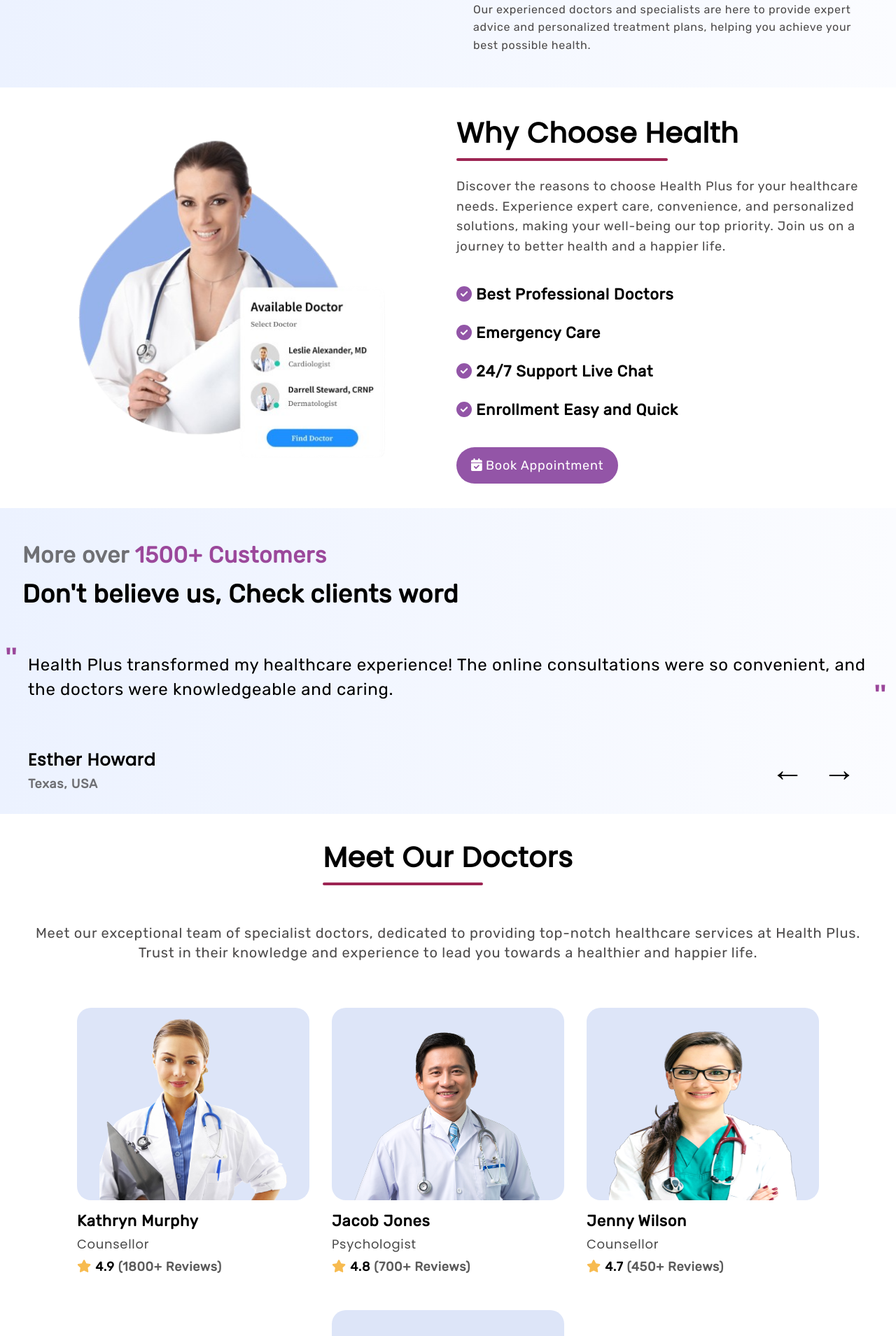
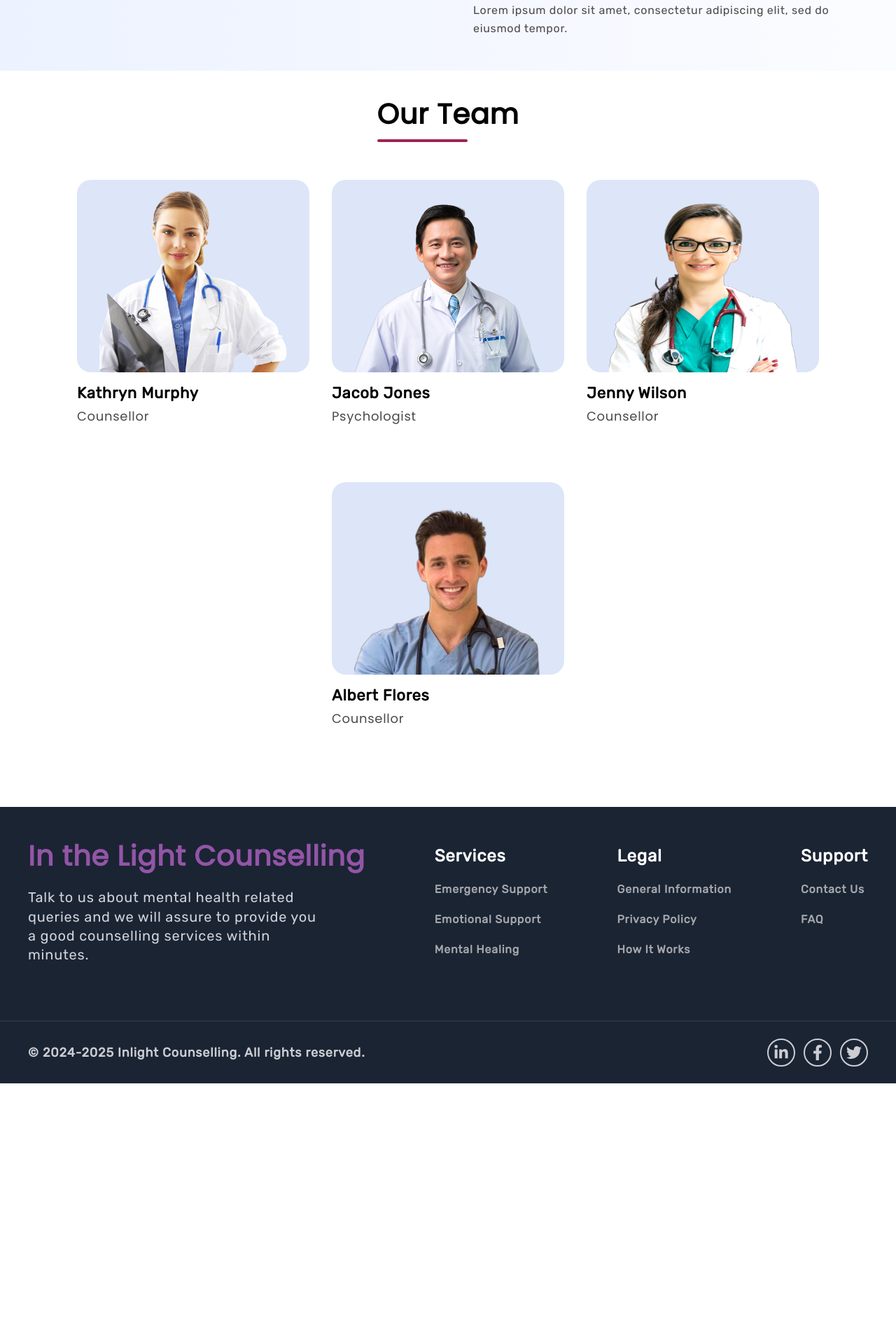
Before and after one commit to pasangdorje/In-the-light-counselling, a React (Create React App) app: page / in a window 1280 px wide. Shown: the part 2100-4009 px from the top of the page at 70% size. After the commit the page ends 3648 px from the top, so only its background shows below. Built offline with nearby package versions, Linux system fonts and the light colour scheme.

Commit message:
Updated in Home Page and Booking Form Changes

```diff
--- a/src/components/About.js
+++ b/src/components/About.js
@@ -15,27 +15,26 @@ function About() {
           <span>About Us</span>
         </h3>
         <p className="about-description">
-          Welcome to Health Plus, your trusted partner for accessible and
-          personalized healthcare. Our expert doctors offer online consultations
-          and specialized services, prioritizing your well-being. Join us on
-          this journey towards a healthier you.
+          Welcome to In the Light Counselling, Lorem ipsum dolor sit amet, consectetur adipiscing elit,
+          sed do eiusmod tempor incididunt ut labore et dolore magna aliqua. Ut enim ad minim veniam,
+          quis nostrud exercitation ullamco laboris nisi ut aliquip ex ea commodo consequat.
         </p>
 
         <h4 className="about-text-title">Your Solutions</h4>
 
         <SolutionStep
-          title="Choose a Specialist"
-          description="Find your perfect specialist and book with ease at Health Plus. Expert doctors prioritize your health, offering tailored care."
+          title="Title 1"
+          description="Lorem ipsum dolor sit amet, consectetur adipiscing elit, sed do eiusmod tempor."
         />
 
         <SolutionStep
-          title="Make a Schedule"
-          description="Choose the date and time that suits you best, and let our dedicated team of medical professionals ensure your well-being with personalized care."
+          title="Title 2"
+          description="Lorem ipsum dolor sit amet, consectetur adipiscing elit, sed do eiusmod tempor."
         />
 
         <SolutionStep
-          title="Get Your Solutions"
-          description="Our experienced doctors and specialists are here to provide expert advice and personalized treatment plans, helping you achieve your best possible health."
+          title="Title 3"
+          description="Lorem ipsum dolor sit amet, consectetur adipiscing elit, sed do eiusmod tempor."
         />
       </div>
     </div>
--- a/src/components/AppointmentForm.js
+++ b/src/components/AppointmentForm.js
@@ -73,18 +73,18 @@ function AppointmentForm() {
     <div className="appointment-form-section">
       <h1 className="legal-siteTitle">
         <Link to="/">
-          Health <span className="legal-siteSign">+</span>
+          In the Light Counselling<span className="legal-siteSign"></span>
         </Link>
       </h1>
 
       <div className="form-container">
         <h2 className="form-title">
-          <span>Book Appointment Online</span>
+          <span>Book Your Appointment</span>
         </h2>
 
         <form className="form-content" onSubmit={handleSubmit}>
           <label>
-            Patient Full Name:
+            Full Name:
             <input
               type="text"
               value={patientName}
@@ -96,7 +96,7 @@ function AppointmentForm() {
 
           <br />
           <label>
-            Patient Phone Number:
+            Phone Number:
             <input
               type="text"
               value={patientNumber}
@@ -108,7 +108,7 @@ function AppointmentForm() {
 
           <br />
           <label>
-            Patient Gender:
+            Gender:
             <select
               value={patientGender}
               onChange={(e) => setPatientGender(e.target.value)}
@@ -117,7 +117,7 @@ function AppointmentForm() {
               <option value="default">Select</option>
               <option value="male">Male</option>
               <option value="female">Female</option>
-              <option value="private">I will inform Doctor only</option>
+              <option value="private">I don't want to disclose</option>
             </select>
             {formErrors.patientGender && <p className="error-message">{formErrors.patientGender}</p>}
           </label>
@@ -154,12 +154,12 @@ function AppointmentForm() {
             Confirm Appointment
           </button>
 
-          <p className="success-message" style={{display: isSubmitted ? "block" : "none"}}>Appointment details has been sent to the patients phone number via SMS.</p>
+          <p className="success-message" style={{display: isSubmitted ? "block" : "none"}}>Appointment  Details is Submitted and We will confirm you accordingly.</p>
         </form>
       </div>
 
       <div className="legal-footer">
-        <p>© 2013-2023 Health+. All rights reserved.</p>
+        <p>© 2024-2025 In the Light Counselling. All rights reserved.</p>
       </div>
 
       <ToastContainer autoClose={5000} limit={1} closeButton={false} />
--- a/src/components/BookAppointment.js
+++ /dev/null
@@ -1,60 +0,0 @@
-import React from "react";
-import Doctor from "../assets/doctor-book-appointment.png";
-import { FontAwesomeIcon } from "@fortawesome/react-fontawesome";
-import {
-  faCircleCheck,
-  faCalendarCheck,
-} from "@fortawesome/free-solid-svg-icons";
-import { useNavigate  } from "react-router-dom";
-import "../styles/BookAppointment.css";
-
-function BookAppointment() {
-  const navigate = useNavigate();
-
-  const handleBookAppointmentClick = () => {
-    navigate("/appointment");
-  };
-
-  return (
-    <div className="ba-section">
-      <div className="ba-image-content">
-        <img src={Doctor} alt="Doctor Group" className="ba-image1" />
-      </div>
-
-      <div className="ba-text-content">
-        <h3 className="ba-title">
-          <span>Why Choose Health</span>
-        </h3>
-        <p className="ba-description">
-          Discover the reasons to choose Health Plus for your healthcare needs.
-          Experience expert care, convenience, and personalized solutions,
-          making your well-being our top priority. Join us on a journey to
-          better health and a happier life.
-        </p>
-
-        <p className="ba-checks ba-check-first">
-          <FontAwesomeIcon icon={faCircleCheck} style={{ color: "#9255a7" }} /> Best Professional Doctors
-        </p>
-        <p className="ba-checks">
-          <FontAwesomeIcon icon={faCircleCheck} style={{ color: "#9255a7" }} /> Emergency Care
-        </p>
-        <p className="ba-checks">
-          <FontAwesomeIcon icon={faCircleCheck} style={{ color: "#9255a7" }} /> 24/7 Support Live Chat
-        </p>
-        <p className="ba-checks ba-check-last">
-          <FontAwesomeIcon icon={faCircleCheck} style={{ color: "#9255a7" }} /> Enrollment Easy and Quick
-        </p>
-
-        <button
-          className="text-appointment-btn"
-          type="button"
-          onClick={handleBookAppointmentClick}
-        >
-          <FontAwesomeIcon icon={faCalendarCheck} /> Book Appointment
-        </button>
-      </div>
-    </div>
-  );
-}
-
-export default BookAppointment;
--- a/src/components/DoctorCard.js
+++ b/src/components/DoctorCard.js
@@ -1,6 +1,4 @@
 import React from "react";
-import { FontAwesomeIcon } from "@fortawesome/react-fontawesome";
-import { faStar } from "@fortawesome/free-solid-svg-icons";
 
 function DoctorCard(props) {
   return (
@@ -8,14 +6,6 @@ function DoctorCard(props) {
       <img src={props.img} alt={props.name} className="dt-card-img" />
       <p className="dt-card-name">{props.name}</p>
       <p className="dt-card-title">{props.title}</p>
-      <p className="dt-card-stars">
-        <FontAwesomeIcon
-          icon={faStar}
-          style={{ color: "#F7BB50", paddingRight: "6px" }}
-        />
-        {props.stars}
-        <span className="dt-card-reviews"> ({props.reviews}+ Reviews)</span>
-      </p>
     </div>
   );
 }
--- a/src/components/Doctors.js
+++ b/src/components/Doctors.js
@@ -11,15 +11,9 @@ function Doctors() {
     <div className="doctor-section" id="doctors">
       <div className="dt-title-content">
         <h3 className="dt-title">
-          <span>Meet Our Doctors</span>
+          <span>Our Team</span>
         </h3>
 
-        <p className="dt-description">
-          Meet our exceptional team of specialist doctors, dedicated to
-          providing top-notch healthcare services at Health Plus. Trust in their
-          knowledge and experience to lead you towards a healthier and happier
-          life.
-        </p>
       </div>
 
       <div className="dt-cards-content">
@@ -27,29 +21,25 @@ function Doctors() {
           img={profile1}
           name="Kathryn Murphy"
           title="Counsellor"
-          stars="4.9"
-          reviews="1800"
+
         />
         <DoctorCard
           img={profile2}
           name="Jacob Jones"
           title="Psychologist"
-          stars="4.8"
-          reviews="700"
+
         />
         <DoctorCard
           img={profile3}
           name="Jenny Wilson"
           title="Counsellor"
-          stars="4.7"
-          reviews="450"
+
         />
         <DoctorCard
           img={profile4}
           name="Albert Flores"
           title="Counsellor"
-          stars="4.8"
-          reviews="500"
+
         />
       </div>
     </div>
--- a/src/components/Footer.js
+++ b/src/components/Footer.js
@@ -1,6 +1,5 @@
 import React from "react";
 import "../styles/Footer.css";
-import SubscribeNewsletter from "./SubscribeNewsletter";
 import { Link } from "react-router-dom";
 
 function Footer() {
@@ -10,35 +9,29 @@ function Footer() {
         <div className="ft-info">
           <div className="ft-info-p1">
             <p className="ft-title">
-              Health <span className="ft-sign">+</span>
+              In the Light Counselling<span className="ft-sign"></span>
             </p>
             <p className="ft-description">
-              Talk to online doctors and get medical advice, online
-              prescriptions, refills and medical notes within minutes. On-demand
-              healthcare services at your fingertips.
+              Talk to us about mental health related queries
+              and we will assure to provide you a good
+              counselling services within minutes.
             </p>
           </div>
 
-          <SubscribeNewsletter />
+
         </div>
 
         <div className="ft-list">
           <p className="ft-list-title">Services</p>
           <ul className="ft-list-items">
             <li>
-              <a href="#services">Emergency Care</a>
+              <a href="#services">Emergency Support</a>
             </li>
             <li>
-              <a href="#services">Heart Disease</a>
+              <a href="#services">Emotional Support</a>
             </li>
             <li>
-              <a href="#services">Dental Care</a>
-            </li>
-            <li>
-              <a href="#services">Prescription</a>
-            </li>
-            <li>
-              <a href="#services">Insights for doctors</a>
+              <a href="#services">Mental Healing</a>
             </li>
           </ul>
         </div>
@@ -47,51 +40,36 @@ function Footer() {
           <p className="ft-list-title">Legal</p>
           <ul className="ft-list-items">
             <li>
-              <Link to={"/legal"}>General Info</Link>
+              <Link to={"/legal"}>General Information</Link>
             </li>
             <li>
               <Link to={"/legal"}>Privacy Policy</Link>
             </li>
             <li>
-              <Link to={"/legal"}>Terms of Services</Link>
-            </li>
-            <li>
-              <Link to={"/legal"}>Consultations</Link>
-            </li>
-            <li>
-              <Link to={"/legal"}>How it Works</Link>
+              <Link to={"/legal"}>How It Works</Link>
             </li>
           </ul>
         </div>
-
-        <div className="ft-list" id="contact">
-          <p className="ft-list-title">Talk To Us</p>
+        <div className="ft-list">
+          <p className="ft-list-title">Support</p>
           <ul className="ft-list-items">
             <li>
-              <a href="mailto:support@healthplus.com">support@healthplus.com</a>
+              <Link to={"/support"}>Contact Us</Link>
             </li>
             <li>
-              <a href="mailto:appointment@healthplus.com">
-                appointment@healthplus.com
-              </a>
-            </li>
-            <li>
-              <a href="tel:+022 5454 5252">+022 5454 5252</a>
-            </li>
-            <li>
-              <a href="tel:+022 2326 6232">+022 2326 6232</a>
+              <Link to={"/support"}>FAQ</Link>
             </li>
           </ul>
         </div>
       </div>
 
       <div className="ft-copyright">
-        <p>© 2013-2023 Health+. All rights reserved.</p>
+        <p>© 2024-2025 Inlight Counselling. All rights reserved.</p>
 
         <ul className="ft-social-links">
           <li>
             <a
-              href="https://linkedin.com/in/Alkaison/"
+              href="https://linkedin.com/"
               title="LinkedIn"
               target="_blank"
               rel="noopener noreferrer"
@@ -125,7 +103,7 @@ function Footer() {
 
           <li>
             <a
-              href="https://x.com/Alkaison/"
+              href="https://x.com/"
               title="Twitter"
               target="_blank"
               rel="noopener noreferrer"
--- a/src/components/Info.js
+++ b/src/components/Info.js
@@ -1,6 +1,6 @@
 import React from "react";
 import InformationCard from "./InformationCard";
-import { faHeartPulse, faTruckMedical, faTooth, faFaceSmile, faHeadSideMask } from "@fortawesome/free-solid-svg-icons";
+import {faTruckMedical, faFaceSmile, faHeadSideMask } from "@fortawesome/free-solid-svg-icons";
 import "../styles/Info.css";
 
 function Info() {
--- a/src/components/Reviews.js
+++ /dev/null
@@ -1,76 +0,0 @@
-import React, { useState } from "react";
-import { customerReviews } from "../scripts/reviews";
-import "../styles/Reviews.css";
-
-function Reviews() {
-  let rMessage, rName, rLocation;
-  const reviewsLength = customerReviews.length - 1;
-  const [review, setReview] = useState(0);
-
-  // back to previous review
-  const backBtnClick = () => {
-    setReview(review <= 0 ? reviewsLength : review - 1);
-    handleReviewsUpdation();
-  };
-
-  // go to newer review
-  const frontBtnClick = () => {
-    setReview(review >= reviewsLength ? 0 : review + 1);
-    handleReviewsUpdation();
-  };
-
-  // update reviews
-  const handleReviewsUpdation = () => {
-    const reviewMessage = customerReviews[review];
-    rName = reviewMessage.name;
-    rLocation = reviewMessage.location;
-    rMessage = reviewMessage.message;
-  };
-
-  // list review on visit
-  handleReviewsUpdation();
-
-  return (
-    <div className="review-section" id="reviews">
-      <div className="rw-text-content">
-        <p className="rw-text-title">
-          More over <span className="rw-text-num">1500+ Customers</span>
-        </p>
-
-        <p className="rw-text-desc">Don't believe us, Check clients word</p>
-
-        <p className="rw-text-format">
-          <span className="rw-text-quote1">''</span>
-          <span className="rw-review">{rMessage}</span>
-          <span className="rw-text-quote2">''</span>
-        </p>
-
-        <div className="rw-authors">
-          <div className="rw-names">
-            <p className="rw-reviewer-name">{rName}</p>
-            <p className="rw-reviewer-place">{rLocation}</p>
-          </div>
-
-          <div className="rw-btns">
-            <button
-              className="rw-next-btn"
-              type="button"
-              onClick={backBtnClick}
-            >
-              ←
-            </button>
-            <button
-              className="rw-next-btn"
-              type="button"
-              onClick={frontBtnClick}
-            >
-              →
-            </button>
-          </div>
-        </div>
-      </div>
-    </div>
-  );
-}
-
-export default Reviews;
--- a/src/pages/Home.js
+++ b/src/pages/Home.js
@@ -3,8 +3,6 @@ import Navbar from "../components/Navbar";
 import Hero from "../components/Hero";
 import Info from "../components/Info";
 import About from "../components/About";
-import BookAppointment from "../components/BookAppointment";
-import Reviews from "../components/Reviews";
 import Doctors from "../components/Doctors";
 import Footer from "../components/Footer";
 
@@ -15,8 +13,6 @@ function Home() {
       <Hero />
       <Info />
       <About />
-      <BookAppointment />
-      <Reviews />
       <Doctors />
       <Footer />
     </div>
--- a/src/styles/Doctors.css
+++ b/src/styles/Doctors.css
@@ -72,17 +72,6 @@
     font-size: 18px;
     letter-spacing: .7px;
 }
-.dt-card-stars {
-    font-size: 18px;
-    font-weight: bold;
-    letter-spacing: .7px;
-}
-.dt-card-reviews {
-    color: #5a5a5a;
-    font-size: 18px;
-    font-weight: bold;
-    letter-spacing: .7px;
-}
 /* Responsive */
 @media screen and (max-width: 700px) {
     .dt-title {
```
